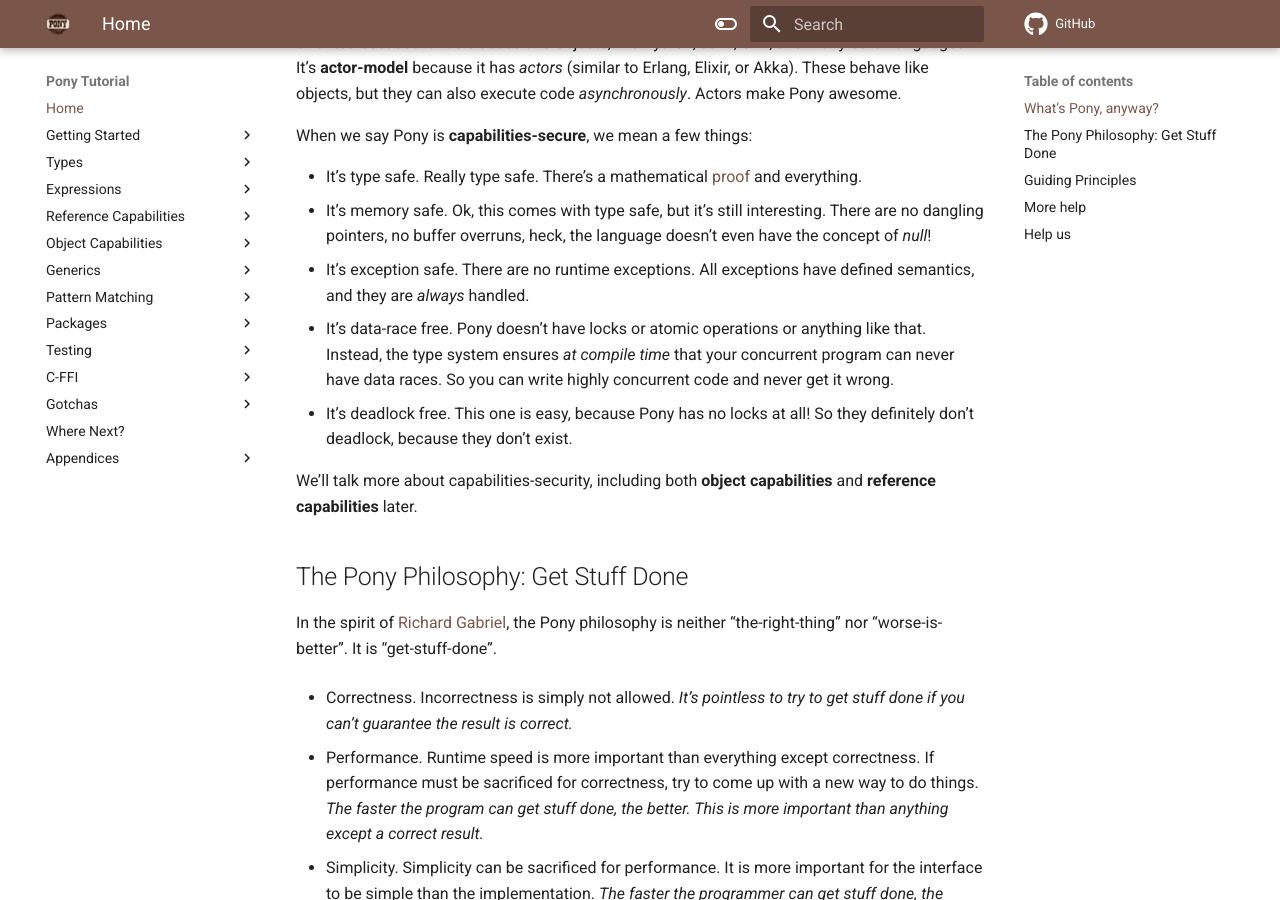
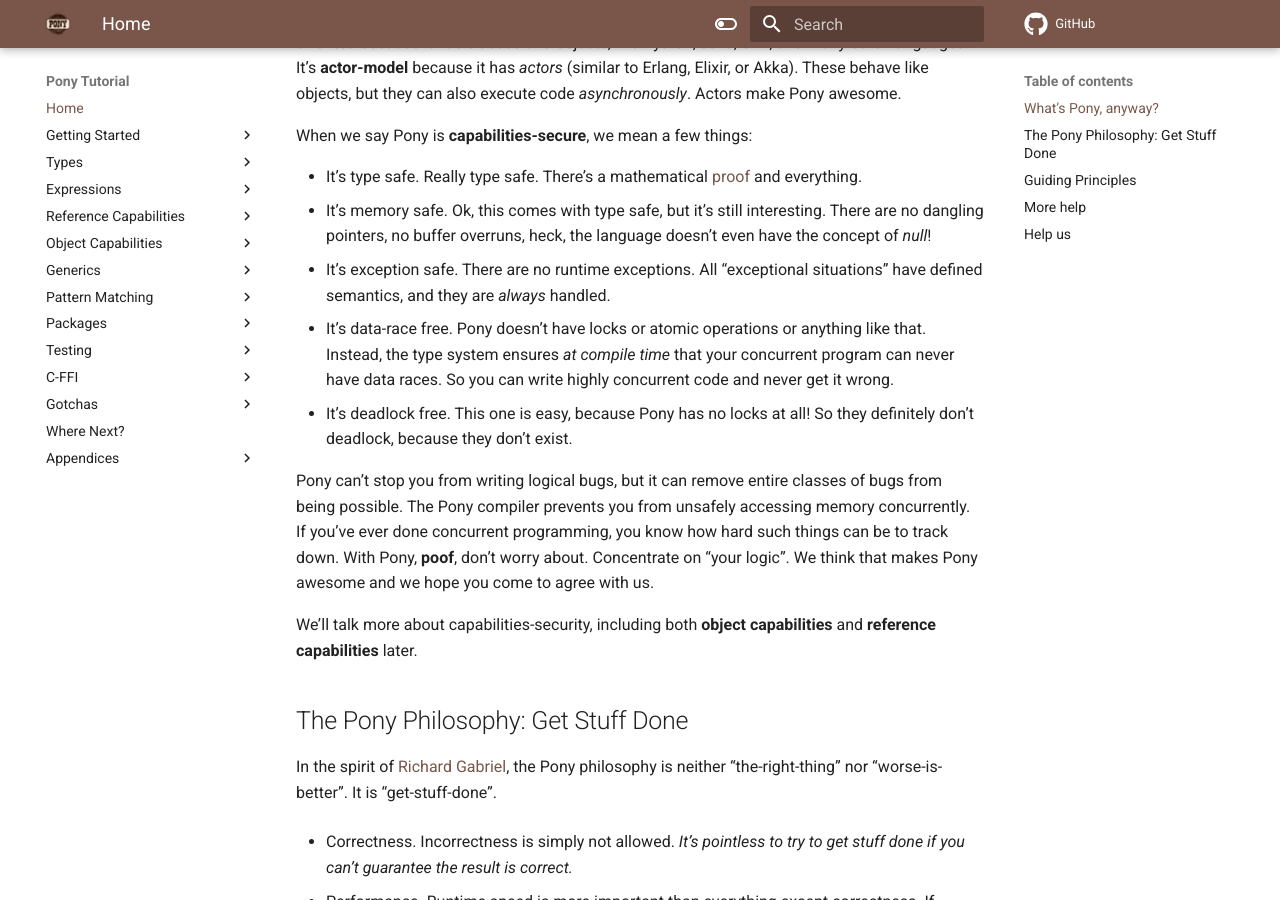
Before and after one commit to ponylang/pony-tutorial, an MkDocs documentation site: the page built from docs/index.md, in a window 1280 px wide and 900 px high, scrolled down 436 px. Built offline with MkDocs 1.6.1 and Material for MkDocs 9.7.7, drawn with Linux system fonts in a browser that asks for light colours; comment, search, counter and statistics services are not loaded.

Commit message:
Clarify a couple points in the intro
Closes #348

```diff
--- a/docs/index.md
+++ b/docs/index.md
@@ -12,9 +12,11 @@
 
 * It's type safe. Really type safe. There's a mathematical [proof](https://www.ponylang.io/media/papers/opsla237-clebsch.pdf) and everything.
 * It's memory safe. Ok, this comes with type safe, but it's still interesting. There are no dangling pointers, no buffer overruns, heck, the language doesn't even have the concept of _null_!
-* It's exception safe. There are no runtime exceptions. All exceptions have defined semantics, and they are _always_ handled.
+* It's exception safe. There are no runtime exceptions. All "exceptional situations" have defined semantics, and they are _always_ handled.
 * It's data-race free. Pony doesn't have locks or atomic operations or anything like that. Instead, the type system ensures _at compile time_ that your concurrent program can never have data races. So you can write highly concurrent code and never get it wrong.
 * It's deadlock free. This one is easy, because Pony has no locks at all! So they definitely don't deadlock, because they don't exist.
+
+Pony can't stop you from writing logical bugs, but it can remove entire classes of bugs from being possible. The Pony compiler prevents you from unsafely accessing memory concurrently. If you've ever done concurrent programming, you know how hard such things can be to track down. With Pony, **poof**, don't worry about. Concentrate on "your logic". We think that makes Pony awesome and we hope you come to agree with us.
 
 We'll talk more about capabilities-security, including both __object capabilities__ and __reference capabilities__ later.
 
```
